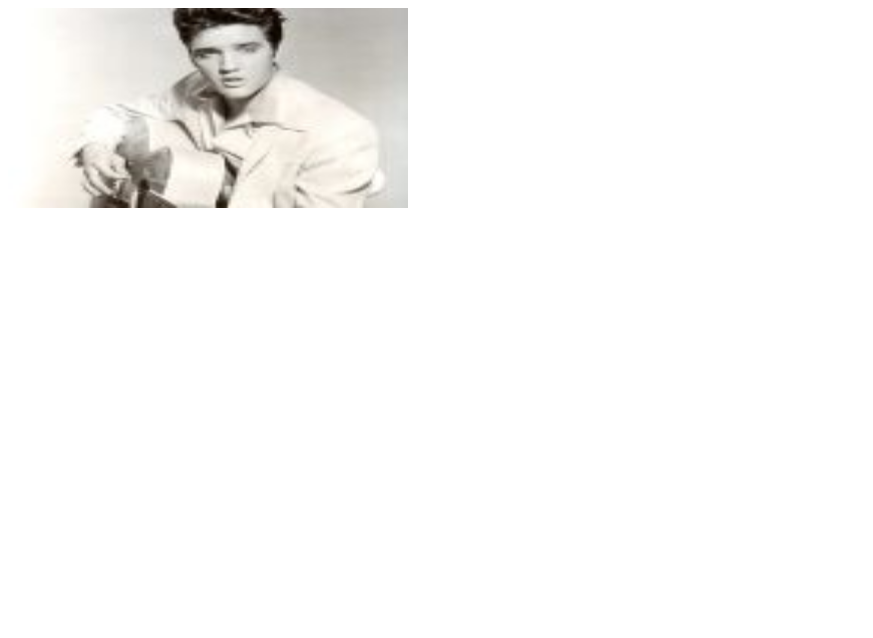
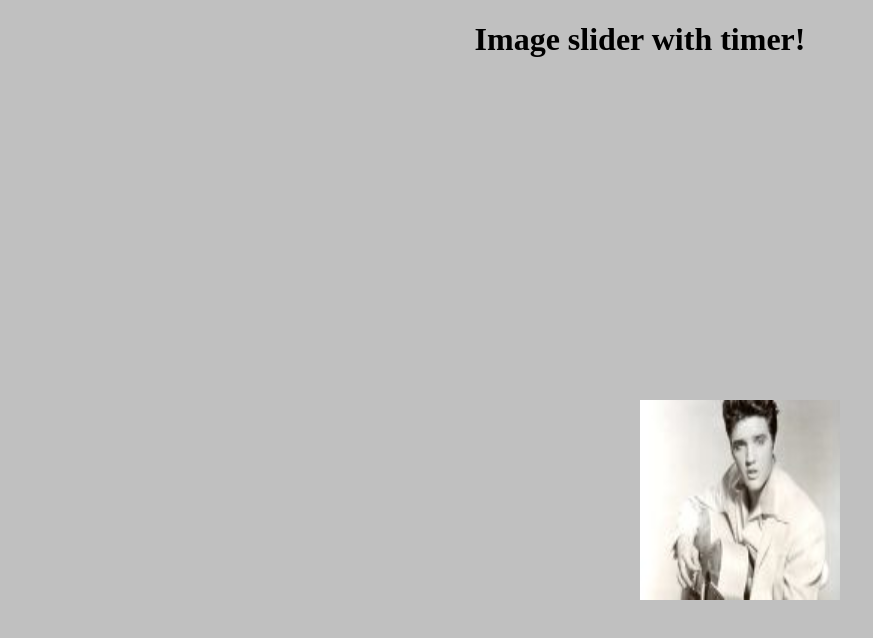
Before and after one commit to konstantin0s/slideShow, a plain HTML site: page index.html in a window 1280 px wide. Shown: the whole page, without its empty margins (0-873 px from the left). Drawn offline with Linux system fonts and the light colour scheme.

Commit message:
Add css style

```diff
--- a/css/style.css
+++ b/css/style.css
@@ -0,0 +1,27 @@
+body {
+  background-color: silver;
+}
+/*
+.container {
+  position:relative;
+  top:50px;
+  left:0;
+  right:0;
+  width: 400px;
+  height:400px;
+} */
+
+#slide {
+  position: absolute;
+  width: 200px;
+  height: 200px;
+  margin: 0;
+
+     top: 50%;
+     left: 50%;
+     margin-right: -50%;
+}
+
+h1 {
+text-align: center;
+}
--- a/index.html
+++ b/index.html
@@ -6,8 +6,9 @@
     <link rel="stylesheet" href="css/style.css">
   </head>
   <body>
+    <h1>Image slider with timer!</h1>
 <div class="container">
-  <img name="slide" width="400" height="200" src="" alt="">
+  <img name="slide" id="slide" src="" alt="">
 </div>
 <script type="text/javascript" src="js/slide.js">
 
```
